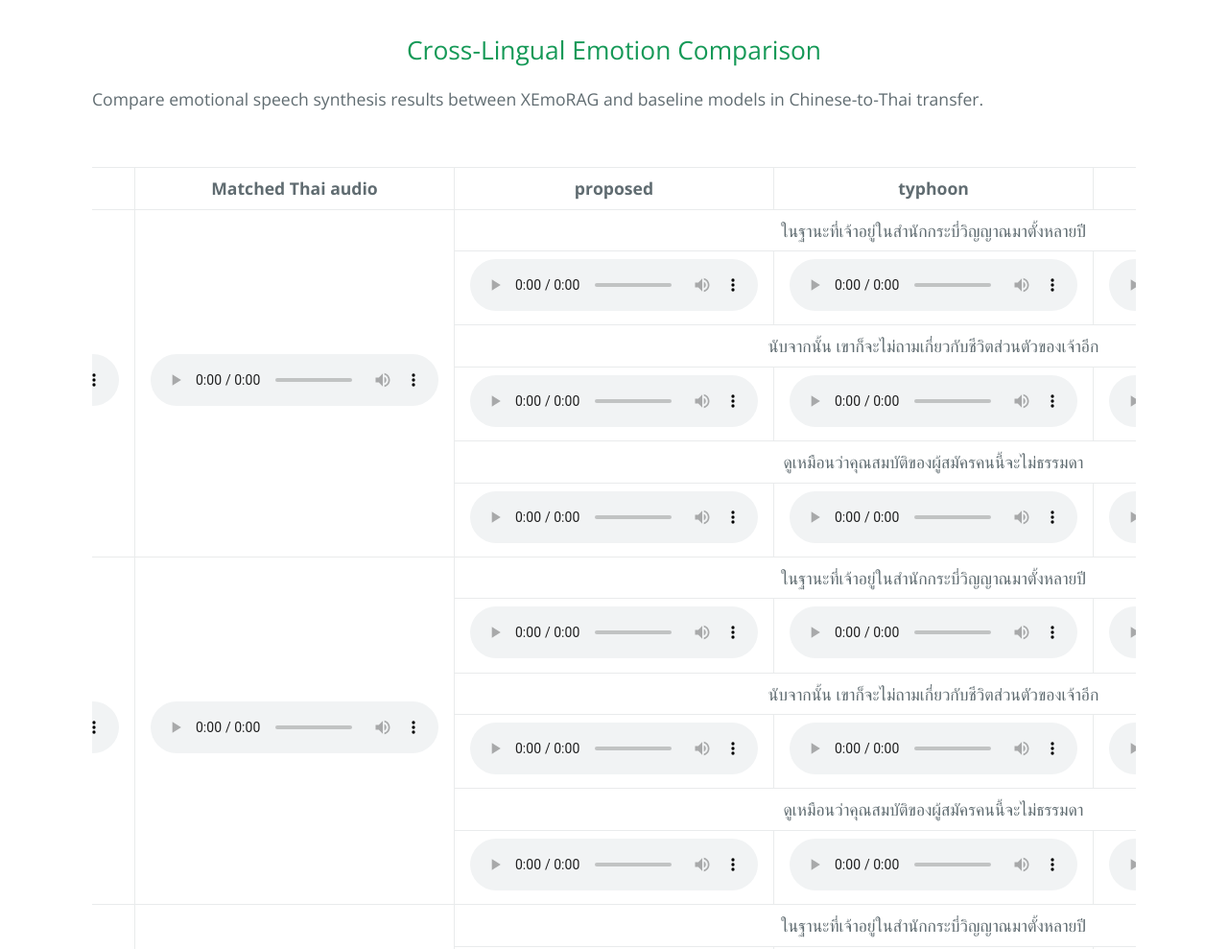
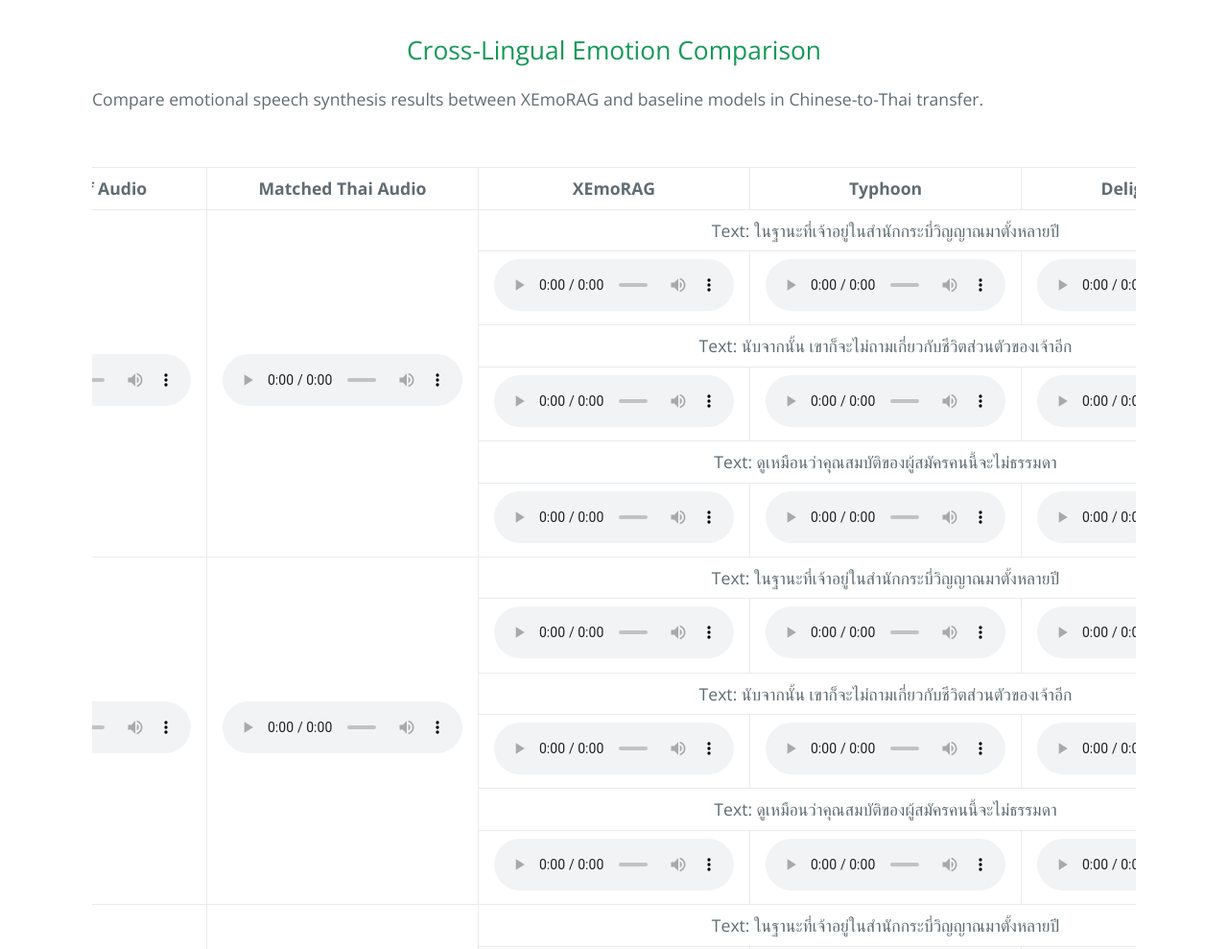
Before and after one commit to tlzuo-lesley/Demo-page, a plain HTML site: page index.html in a window 1280 px wide. Shown: the part 1520-2509 px from the top of the page at 96% size. Drawn offline with nearby package versions, Linux system fonts and the light colour scheme.

Commit message:
update table 2

```diff
--- a/index.html
+++ b/index.html
@@ -88,130 +88,131 @@
         <table border="1" cellspacing="0" cellpadding="6" style="width: 100%; min-width: 100%; border-collapse: collapse;">
         <thead>
           <tr>
-            <th>Chinese ref audio</th>
-            <th>Matched Thai audio</th>
-            <th>proposed</th>
-            <th>typhoon</th>
-            <th>delightfulTTS</th>
+            <th>Chinese Ref Audio</th>
+            <th>Matched Thai Audio</th>
+            <th>XEmoRAG</th>
+            <th>Typhoon</th>
+            <th>DelightfulTTS</th>
           </tr>
         </thead>
         <tbody>
 
           <!-- Sample for 1.wav -->
           <tr>
-            <td rowspan="6"><audio controls src="raw/table1/proposed/VCF1_240111_fatigue/VCF1_240111.wav"></audio></td>
-            <td rowspan="6"><audio controls src="raw/table1/proposed/VCF1_240111_fatigue/210016.wav"></audio></td>
-            <td colspan="3" style="text-align: center;">ในฐานะที่เจ้าอยู่ในสำนักกระบี่วิญญาณมาตั้งหลายปี</td>
+            <td rowspan="6"><audio controls style="max-width: 250px;", src="raw/table1/proposed/VCF1_240111_fatigue/VCF1_240111.wav"></audio></td>
+            <td rowspan="6"><audio controls style="max-width: 250px;" src="raw/table1/proposed/VCF1_240111_fatigue/210016.wav"></audio></td>
+            <td colspan="3" style="text-align: center;">Text: ในฐานะที่เจ้าอยู่ในสำนักกระบี่วิญญาณมาตั้งหลายปี</td>
           </tr>
           <tr>
-            <td><audio controls src="raw/table1/proposed/VCF1_240111_fatigue/VCF1_240111_210016_54.wav"></audio></td>
-            <td><audio controls src="raw/table1/typhoon/VCF1_240111_54.wav"></audio></td>
-            <td><audio controls src="raw/table1/delightfulTTS/210016_54.wav"></audio></td>
+            <td><audio controls style="max-width: 250px;" src="raw/table1/proposed/VCF1_240111_fatigue/VCF1_240111_210016_54.wav"></audio></td>
+            <td><audio controls style="max-width: 250px;" src="raw/table1/typhoon/VCF1_240111_54.wav"></audio></td>
+            <td><audio controls style="max-width: 250px;" src="raw/table1/delightfulTTS/210016_54.wav"></audio></td>
           </tr>
           <tr>
-            <td colspan="3" style="text-align: center;">นับจากนั้น เขาก็จะไม่ถามเกี่ยวกับชีวิตส่วนตัวของเจ้าอีก</td>
+            <td colspan="3" style="text-align: center;">Text: นับจากนั้น เขาก็จะไม่ถามเกี่ยวกับชีวิตส่วนตัวของเจ้าอีก</td>
           </tr>
           <tr>
-            <td><audio controls src="raw/table1/proposed/VCF1_240111_fatigue/VCF1_240111_210016_80.wav"></audio></td>
-            <td><audio controls src="raw/table1/typhoon/VCF1_240111_80.wav"></audio></td>
-            <td><audio controls src="raw/table1/delightfulTTS/210016_80.wav"></audio></td>
+            <td><audio controls style="max-width: 250px;" src="raw/table1/proposed/VCF1_240111_fatigue/VCF1_240111_210016_80.wav"></audio></td>
+            <td><audio controls style="max-width: 250px;" src="raw/table1/typhoon/VCF1_240111_80.wav"></audio></td>
+            <td><audio controls style="max-width: 250px;" src="raw/table1/delightfulTTS/210016_80.wav"></audio></td>
           </tr>
           <tr>
-            <td colspan="3" style="text-align: center;">ดูเหมือนว่าคุณสมบัติของผู้สมัครคนนี้จะไม่ธรรมดา</td>
+            <td colspan="3" style="text-align: center;">Text: ดูเหมือนว่าคุณสมบัติของผู้สมัครคนนี้จะไม่ธรรมดา</td>
           </tr>
           <tr>
-            <td><audio controls src="raw/table1/proposed/VCF1_240111_fatigue/VCF1_240111_210016_67.wav"></audio></td>
-            <td><audio controls src="raw/table1/typhoon/VCF1_240111_67.wav"></audio></td>
-            <td><audio controls src="raw/table1/delightfulTTS/210016_67.wav"></audio></td>
+            <td><audio controls style="max-width: 250px;" src="raw/table1/proposed/VCF1_240111_fatigue/VCF1_240111_210016_67.wav"></audio></td>
+            <td><audio controls style="max-width: 250px;" src="raw/table1/typhoon/VCF1_240111_67.wav"></audio></td>
+            <td><audio controls style="max-width: 250px;" src="raw/table1/delightfulTTS/210016_67.wav"></audio></td>
 
           <!-- Sample for 2.wav -->
           <tr>
-            <td rowspan="6"><audio controls src="raw/table1/proposed/VCF1_150046_intense_angry/VCF1_150046.wav"></audio></td>
-            <td rowspan="6"><audio controls src="raw/table1/proposed/VCF1_150046_intense_angry/320146.wav"></audio></td>
-            <td colspan="3" style="text-align: center;">ในฐานะที่เจ้าอยู่ในสำนักกระบี่วิญญาณมาตั้งหลายปี</td>
+            <td rowspan="6"><audio controls style="max-width: 250px;" src="raw/table1/proposed/VCF1_150046_intense_angry/VCF1_150046.wav"></audio></td>
+            <td rowspan="6"><audio controls style="max-width: 250px;" src="raw/table1/proposed/VCF1_150046_intense_angry/320146.wav"></audio></td>
+            <td colspan="3" style="text-align: center;">Text: ในฐานะที่เจ้าอยู่ในสำนักกระบี่วิญญาณมาตั้งหลายปี</td>
           </tr>
           <tr>
-            <td><audio controls src="raw/table1/proposed/VCF1_150046_intense_angry/VCF1_150046_320146_54.wav"></audio></td>
-            <td><audio controls src="raw/table1/typhoon/VCF1_150046_54.wav"></audio></td>
-            <td><audio controls src="raw/table1/delightfulTTS/320146_54.wav"></audio></td>
+            <td><audio controls style="max-width: 250px;" src="raw/table1/proposed/VCF1_150046_intense_angry/VCF1_150046_320146_54.wav"></audio></td>
+            <td><audio controls style="max-width: 250px;" src="raw/table1/typhoon/VCF1_150046_54.wav"></audio></td>
+            <td><audio controls style="max-width: 250px;" src="raw/table1/delightfulTTS/320146_54.wav"></audio></td>
           </tr>
           <tr>
-            <td colspan="3" style="text-align: center;">นับจากนั้น เขาก็จะไม่ถามเกี่ยวกับชีวิตส่วนตัวของเจ้าอีก</td>
+            <td colspan="3" style="text-align: center;">Text: นับจากนั้น เขาก็จะไม่ถามเกี่ยวกับชีวิตส่วนตัวของเจ้าอีก</td>
           </tr>
           <tr>
-            <td><audio controls src="raw/table1/proposed/VCF1_150046_intense_angry/VCF1_150046_320146_80.wav"></audio></td>
-            <td><audio controls src="raw/table1/typhoon/VCF1_150046_80.wav"></audio></td>
-            <td><audio controls src="raw/table1/delightfulTTS/320146_80.wav"></audio></td>
+            <td><audio controls style="max-width: 250px;" src="raw/table1/proposed/VCF1_150046_intense_angry/VCF1_150046_320146_80.wav"></audio></td>
+            <td><audio controls style="max-width: 250px;" src="raw/table1/typhoon/VCF1_150046_80.wav"></audio></td>
+            <td><audio controls style="max-width: 250px;" src="raw/table1/delightfulTTS/320146_80.wav"></audio></td>
           </tr>
           <tr>
-            <td colspan="3" style="text-align: center;">ดูเหมือนว่าคุณสมบัติของผู้สมัครคนนี้จะไม่ธรรมดา</td>
+            <td colspan="3" style="text-align: center;">Text: ดูเหมือนว่าคุณสมบัติของผู้สมัครคนนี้จะไม่ธรรมดา</td>
           </tr>
           <tr>
-            <td><audio controls src="raw/table1/proposed/VCF1_150046_intense_angry/VCF1_150046_320146_67.wav"></audio></td>
-            <td><audio controls src="raw/table1/typhoon/VCF1_150046_67.wav"></audio></td>
-            <td><audio controls src="raw/table1/delightfulTTS/320146_67.wav"></audio></td>
+            <td><audio controls style="max-width: 250px;" src="raw/table1/proposed/VCF1_150046_intense_angry/VCF1_150046_320146_67.wav"></audio></td>
+            <td><audio controls style="max-width: 250px;" src="raw/table1/typhoon/VCF1_150046_67.wav"></audio></td>
+            <td><audio controls style="max-width: 250px;" src="raw/table1/delightfulTTS/320146_67.wav"></audio></td>
 
 
 
           <!-- Sample for 3.wav -->
           <tr>
-            <td rowspan="6"><audio controls src="raw/table1/proposed/VCF1_010435_intense_happy/VCF1_010435.wav"></audio></td>
-            <td rowspan="6"><audio controls src="raw/table1/proposed/VCF1_010435_intense_happy/310051.wav"></audio></td>
-            <td colspan="3" style="text-align: center;">ในฐานะที่เจ้าอยู่ในสำนักกระบี่วิญญาณมาตั้งหลายปี</td>
+            <td rowspan="6"><audio controls style="max-width: 250px;" src="raw/table1/proposed/VCF1_010435_intense_happy/VCF1_010435.wav"></audio></td>
+            <td rowspan="6"><audio controls style="max-width: 250px;" src="raw/table1/proposed/VCF1_010435_intense_happy/310051.wav"></audio></td>
+            <td colspan="3" style="text-align: center;">Text: ในฐานะที่เจ้าอยู่ในสำนักกระบี่วิญญาณมาตั้งหลายปี</td>
           </tr>
           <tr>
-            <td><audio controls src="raw/table1/proposed/VCF1_010435_intense_happy/VCF1_010435_310051_54.wav"></audio></td>
-            <td><audio controls src="raw/table1/typhoon/VCF1_010435_54.wav"></audio></td>
-            <td><audio controls src="raw/table1/delightfulTTS/310051_54.wav"></audio></td>
+            <td><audio controls style="max-width: 250px;" src="raw/table1/proposed/VCF1_010435_intense_happy/VCF1_010435_310051_54.wav"></audio></td>
+            <td><audio controls style="max-width: 250px;" src="raw/table1/typhoon/VCF1_010435_54.wav"></audio></td>
+            <td><audio controls style="max-width: 250px;" src="raw/table1/delightfulTTS/310051_54.wav"></audio></td>
           </tr>
           <tr>
-            <td colspan="3" style="text-align: center;">นับจากนั้น เขาก็จะไม่ถามเกี่ยวกับชีวิตส่วนตัวของเจ้าอีก</td>
+            <td colspan="3" style="text-align: center;">Text: นับจากนั้น เขาก็จะไม่ถามเกี่ยวกับชีวิตส่วนตัวของเจ้าอีก</td>
           </tr>
           <tr>
-            <td><audio controls src="raw/table1/proposed/VCF1_010435_intense_happy/VCF1_010435_310051_80.wav"></audio></td>
-            <td><audio controls src="raw/table1/typhoon/VCF1_010435_80.wav"></audio></td>
-            <td><audio controls src="raw/table1/delightfulTTS/310051_80.wav"></audio></td>
+            <td><audio controls style="max-width: 250px;" src="raw/table1/proposed/VCF1_010435_intense_happy/VCF1_010435_310051_80.wav"></audio></td>
+            <td><audio controls style="max-width: 250px;" src="raw/table1/typhoon/VCF1_010435_80.wav"></audio></td>
+            <td><audio controls style="max-width: 250px;" src="raw/table1/delightfulTTS/310051_80.wav"></audio></td>
           </tr>
           <tr>
-            <td colspan="3" style="text-align: center;">ดูเหมือนว่าคุณสมบัติของผู้สมัครคนนี้จะไม่ธรรมดา</td>
+            <td colspan="3" style="text-align: center;">Text: ดูเหมือนว่าคุณสมบัติของผู้สมัครคนนี้จะไม่ธรรมดา</td>
           </tr>
           <tr>
-            <td><audio controls src="raw/table1/proposed/VCF1_010435_intense_happy/VCF1_010435_310051_67.wav"></audio></td>
-            <td><audio controls src="raw/table1/typhoon/VCF1_010435_67.wav"></audio></td>
-            <td><audio controls src="raw/table1/delightfulTTS/310051_67.wav"></audio></td>
+            <td><audio controls style="max-width: 250px;" src="raw/table1/proposed/VCF1_010435_intense_happy/VCF1_010435_310051_67.wav"></audio></td>
+            <td><audio controls style="max-width: 250px;" src="raw/table1/typhoon/VCF1_010435_67.wav"></audio></td>
+            <td><audio controls style="max-width: 250px;" src="raw/table1/delightfulTTS/310051_67.wav"></audio></td>
 
 
      <!-- Sample for 4.wav -->
           <tr>
-            <td rowspan="6"><audio controls src="raw/table1/proposed/VCF1_210227_intense_sad/VCF1_210227.wav"></audio></td>
-            <td rowspan="6"><audio controls src="raw/table1/proposed/VCF1_210227_intense_sad/330033.wav"></audio></td>
-            <td colspan="3" style="text-align: center;">ในฐานะที่เจ้าอยู่ในสำนักกระบี่วิญญาณมาตั้งหลายปี</td>
+            <td rowspan="6"><audio controls style="max-width: 250px;" src="raw/table1/proposed/VCF1_210227_intense_sad/VCF1_210227.wav"></audio></td>
+            <td rowspan="6"><audio controls style="max-width: 250px;" src="raw/table1/proposed/VCF1_210227_intense_sad/330033.wav"></audio></td>
+            <td colspan="3" style="text-align: center;">Text: ในฐานะที่เจ้าอยู่ในสำนักกระบี่วิญญาณมาตั้งหลายปี</td>
           </tr>
           <tr>
-            <td><audio controls src="raw/table1/proposed/VCF1_210227_intense_sad/VCF1_210227_330033_54.wav"></audio></td>
-            <td><audio controls src="raw/table1/typhoon/VCF1_210227_54.wav"></audio></td>
-            <td><audio controls src="raw/table1/delightfulTTS/330033_54.wav"></audio></td>
+            <td><audio controls style="max-width: 250px;" src="raw/table1/proposed/VCF1_210227_intense_sad/VCF1_210227_330033_54.wav"></audio></td>
+            <td><audio controls style="max-width: 250px;" src="raw/table1/typhoon/VCF1_210227_54.wav"></audio></td>
+            <td><audio controls style="max-width: 250px;" src="raw/table1/delightfulTTS/330033_54.wav"></audio></td>
           </tr>
           <tr>
-            <td colspan="3" style="text-align: center;">นับจากนั้น เขาก็จะไม่ถามเกี่ยวกับชีวิตส่วนตัวของเจ้าอีก</td>
+            <td colspan="3" style="text-align: center;">Text: นับจากนั้น เขาก็จะไม่ถามเกี่ยวกับชีวิตส่วนตัวของเจ้าอีก</td>
           </tr>
           <tr>
-            <td><audio controls src="raw/table1/proposed/VCF1_210227_intense_sad/VCF1_210227_330033_80.wav"></audio></td>
-            <td><audio controls src="raw/table1/typhoon/VCF1_210227_80.wav"></audio></td>
-            <td><audio controls src="raw/table1/delightfulTTS/330033_80.wav"></audio></td>
+            <td><audio controls style="max-width: 250px;" src="raw/table1/proposed/VCF1_210227_intense_sad/VCF1_210227_330033_80.wav"></audio></td>
+            <td><audio controls style="max-width: 250px;" src="raw/table1/typhoon/VCF1_210227_80.wav"></audio></td>
+            <td><audio controls style="max-width: 250px;" src="raw/table1/delightfulTTS/330033_80.wav"></audio></td>
           </tr>
           <tr>
-            <td colspan="3" style="text-align: center;">ดูเหมือนว่าคุณสมบัติของผู้สมัครคนนี้จะไม่ธรรมดา</td>
+            <td colspan="3" style="text-align: center;">Text: ดูเหมือนว่าคุณสมบัติของผู้สมัครคนนี้จะไม่ธรรมดา</td>
           </tr>
           <tr>
-            <td><audio controls src="raw/table1/proposed/VCF1_210227_intense_sad/VCF1_210227_330033_67.wav"></audio></td>
-            <td><audio controls src="raw/table1/typhoon/VCF1_210227_67.wav"></audio></td>
-            <td><audio controls src="raw/table1/delightfulTTS/330033_67.wav"></audio></td>
+            <td><audio controls style="max-width: 250px;" src="raw/table1/proposed/VCF1_210227_intense_sad/VCF1_210227_330033_67.wav"></audio></td>
+            <td><audio controls style="max-width: 250px;" src="raw/table1/typhoon/VCF1_210227_67.wav"></audio></td>
+            <td><audio controls style="max-width: 250px;" src="raw/table1/delightfulTTS/330033_67.wav"></audio></td>
 
         </tbody>
 
       </table>
       </div>
+
 
 
 
@@ -222,6 +223,58 @@
 
 
     sample_data =`
+         <table border="1" cellspacing="0" cellpadding="6" style="width: 100%; min-width: 100%; border-collapse: collapse;">
+        <thead>
+          <tr>
+            <th>Chinese Ref Audio</th>
+            <th>Weak</th>
+            <th>Normal</th>
+            <th>Strong</th>
+          </tr>
+        </thead>
+        <tbody>
+
+          <!-- Sample for 1.wav -->
+          <tr>
+             <td rowspan="2"><audio controls src="raw/table2/angry/VCF1_150046.wav"></audio></td>
+            <td colspan="3" style="text-align: center;">Text: ข้าสัญญาว่าเขาจะต้องเชื่อฟังแน่</td>
+          </tr>
+          <tr>
+            <td><audio controls src="raw/table2/angry/weak_VCF1_150046_020001_52.wav"></audio></td>
+            <td><audio controls src="raw/table2/angry/norm_VCF1_150046_120020_52.wav"></audio></td>
+            <td><audio controls src="raw/table2/angry/strong_VCF1_150046_320146_52.wav"></audio></td>
+          </tr>
+
+
+          <!-- Sample for 2.wav -->
+          <tr>
+             <td rowspan="2"><audio controls src="raw/table2/happy/VCF1_010435.wav"></audio></td>
+            <td colspan="3" style="text-align: center;">Text: ข้าสัญญาว่าเขาจะต้องเชื่อฟังแน่</td>
+          </tr>
+          <tr>
+            <td><audio controls src="raw/table2/happy/weak_VCF1_010435_010399_52.wav"></audio></td>
+            <td><audio controls src="raw/table2/happy/norm_VCF1_010435_110120_52.wav"></audio></td>
+            <td><audio controls src="raw/table2/happy/strong_VCF1_010435_310051_52.wav"></audio></td>
+          </tr>
+
+
+
+          <!-- Sample for 3.wav -->
+          <tr>
+             <td rowspan="2"><audio controls src="raw/table2/sad/VCF1_210227.wav"></audio></td>
+            <td colspan="3" style="text-align: center;">Text: ข้าสัญญาว่าเขาจะต้องเชื่อฟังแน่</td>
+          </tr>
+          <tr>
+            <td><audio controls src="raw/table2/sad/weak_VCF1_210227_040119_52.wav"></audio></td>
+            <td><audio controls src="raw/table2/sad/norm_VCF1_210227_130161_52.wav"></audio></td>
+            <td><audio controls src="raw/table2/sad/strong_VCF1_210227_330033_52.wav"></audio></td>
+          </tr>
+
+
+        </tbody>
+
+      </table>
+
 
     `;
 
@@ -230,13 +283,13 @@
 
 
     sample_data =`
-              <table border="1" cellspacing="0" cellpadding="6" style="width: 100%; min-width: 100%; border-collapse: collapse;">
+      <table border="1" cellspacing="0" cellpadding="6" style="width: 100%; min-width: 100%; border-collapse: collapse;">
         <thead>
           <tr>
-            <th>Chinese ref audio</th>
-            <th>Matched Thai audio</th>
+            <th>Chinese Ref Audio</th>
+            <th>Matched Thai Audio</th>
             <th>X-Codec2</th>
-            <th>flow-matching</th>
+            <th>Flow-matching</th>
           </tr>
         </thead>
         <tbody>
@@ -245,7 +298,7 @@
           <tr>
             <td rowspan="2"><audio controls src="raw/table1/proposed/VCF1_240111_fatigue/VCF1_240111.wav"></audio></td>
             <td rowspan="2"><audio controls src="raw/table1/proposed/VCF1_240111_fatigue/210016.wav"></audio></td>
-            <td colspan="2" style="text-align: center;">ในฐานะที่เจ้าอยู่ในสำนักกระบี่วิญญาณมาตั้งหลายปี</td>
+            <td colspan="2" style="text-align: center;">Text: ในฐานะที่เจ้าอยู่ในสำนักกระบี่วิญญาณมาตั้งหลายปี</td>
           </tr>
           <tr>
             <td><audio controls src="raw/table3/VCF1_240111_210016_54.wav"></audio></td>
@@ -256,7 +309,7 @@
           <tr>
             <td rowspan="2"><audio controls src="raw/table1/proposed/VCF1_150046_intense_angry/VCF1_150046.wav"></audio></td>
             <td rowspan="2"><audio controls src="raw/table1/proposed/VCF1_150046_intense_angry/320146.wav"></audio></td>
-            <td colspan="2" style="text-align: center;">ในฐานะที่เจ้าอยู่ในสำนักกระบี่วิญญาณมาตั้งหลายปี</td>
+            <td colspan="2" style="text-align: center;">Text: ในฐานะที่เจ้าอยู่ในสำนักกระบี่วิญญาณมาตั้งหลายปี</td>
           </tr>
 
           <tr>
@@ -268,7 +321,7 @@
           <tr>
             <td rowspan="2"><audio controls src="raw/table1/proposed/VCF1_010435_intense_happy/VCF1_010435.wav"></audio></td>
             <td rowspan="2"><audio controls src="raw/table1/proposed/VCF1_010435_intense_happy/310051.wav"></audio></td>
-            <td colspan="2" style="text-align: center;">ในฐานะที่เจ้าอยู่ในสำนักกระบี่วิญญาณมาตั้งหลายปี</td>
+            <td colspan="2" style="text-align: center;">Text: ในฐานะที่เจ้าอยู่ในสำนักกระบี่วิญญาณมาตั้งหลายปี</td>
           </tr>
 
           <tr>
@@ -282,7 +335,7 @@
           <tr>
             <td rowspan="2"><audio controls src="raw/table1/proposed/VCF1_210227_intense_sad/VCF1_210227.wav"></audio></td>
             <td rowspan="2"><audio controls src="raw/table1/proposed/VCF1_210227_intense_sad/330033.wav"></audio></td>
-            <td colspan="2" style="text-align: center;">ในฐานะที่เจ้าอยู่ในสำนักกระบี่วิญญาณมาตั้งหลายปี</td>
+            <td colspan="2" style="text-align: center;">Text: ในฐานะที่เจ้าอยู่ในสำนักกระบี่วิญญาณมาตั้งหลายปี</td>
           </tr>
           <tr>
             <td><audio controls src="raw/table3/VCF1_210227_330033_54.wav"></audio></td>
```
Also changed, not shown: 2 other files.
